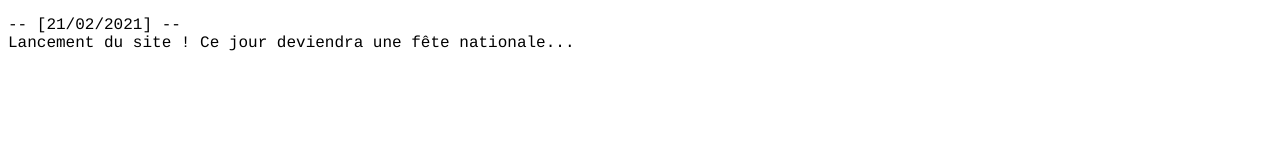
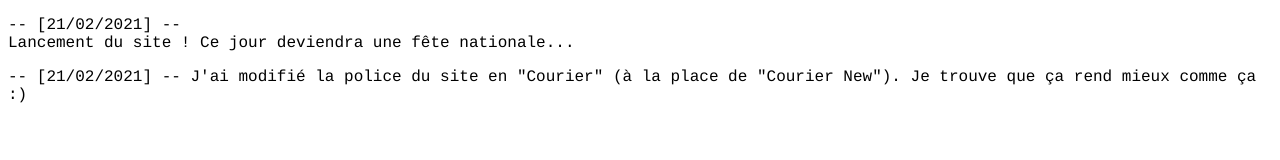
Before and after one commit to MrGargoyle134/mrgargoyle.github.io, a plain HTML site: page carner_de_bord.html in a window 1280 px wide. Drawn offline with Linux system fonts and the light colour scheme.

Commit message:
Update carner_de_bord.html

```diff
--- a/carner_de_bord.html
+++ b/carner_de_bord.html
@@ -10,5 +10,9 @@
 	-- [21/02/2021] -- <br />
 	Lancement du site ! Ce jour deviendra une fête nationale...
 	</p>
+	<p>
+	-- [21/02/2021] --
+	J'ai modifié la police du site en "Courier" (à la place de "Courier New"). Je trouve que ça rend mieux comme ça :)
+	    </p>
     </body>
 </html>
```
